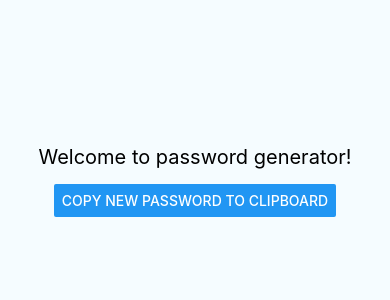
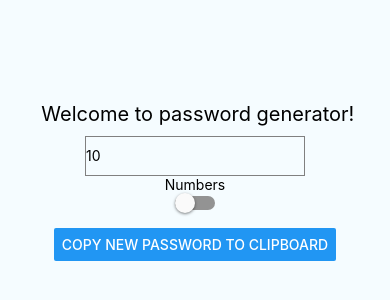
Before and after one commit to kuldarim/native-password-generator, a React Native app: screen / in a window 390 px wide. Shown: the part 246-546 px from the top of the page. Built offline with nearby package versions, Linux system fonts and the light colour scheme.

Commit message:
added config options

```diff
--- a/App.js
+++ b/App.js
@@ -9,6 +9,8 @@ import {
   Platform,
   StyleSheet,
   Text,
+  TextInput,
+  Switch,
   Button,
   Clipboard,
   View
@@ -23,18 +25,32 @@ const instructions = Platform.select({
     'Shake or press menu button for dev menu',
 });
 
-export default class App extends Component<{}> {
+export default class App extends Component {
 
   constructor(props) {
     super(props);
 
     this.state = {
       password: '',
+      length: 10,
+      numbers: false,
+      symbols: false,
+      uppercase: true,
+      excludeSimilarCharacters: false,
+      strict: false,
     };
   }
 
   writeToClipboard = async () => {
-    const password = generatePassword();
+    const {length, numbers, symbols, uppercase, excludeSimilarCharacters, strict} = this.state;
+    const password = generatePassword({
+      length,
+      numbers,
+      symbols,
+      uppercase,
+      excludeSimilarCharacters,
+      strict
+    });
     this.setState({password})
     await Clipboard.setString(this.state.password);
     alert('Copied to Clipboard!');
@@ -48,9 +64,20 @@ export default class App extends Component<{}> {
     //  });
     return (
       <View style={styles.container}>
-        <Text style={styles.welcome}>
-          Welcome to password generator!
-        </Text>
+        <Text style={styles.welcome}> Welcome to password generator!</Text>
+        <TextInput
+          style={{height: 40, borderColor: 'gray', borderWidth: 1}}
+          onChangeText={(text) => this.setState({length: text})}
+          value={this.state.length}
+          keyboardType={'numeric'}
+          maxLength={2}
+        />
+        <Text> Numbers </Text>
+        <Switch
+          onValueChange={(value) => this.setState({numbers: value})}
+          style={{marginBottom: 10}}
+          value={this.state.numbers}
+        />
         <Text style={styles.instructions}>
           {this.state.password}
         </Text>
```
